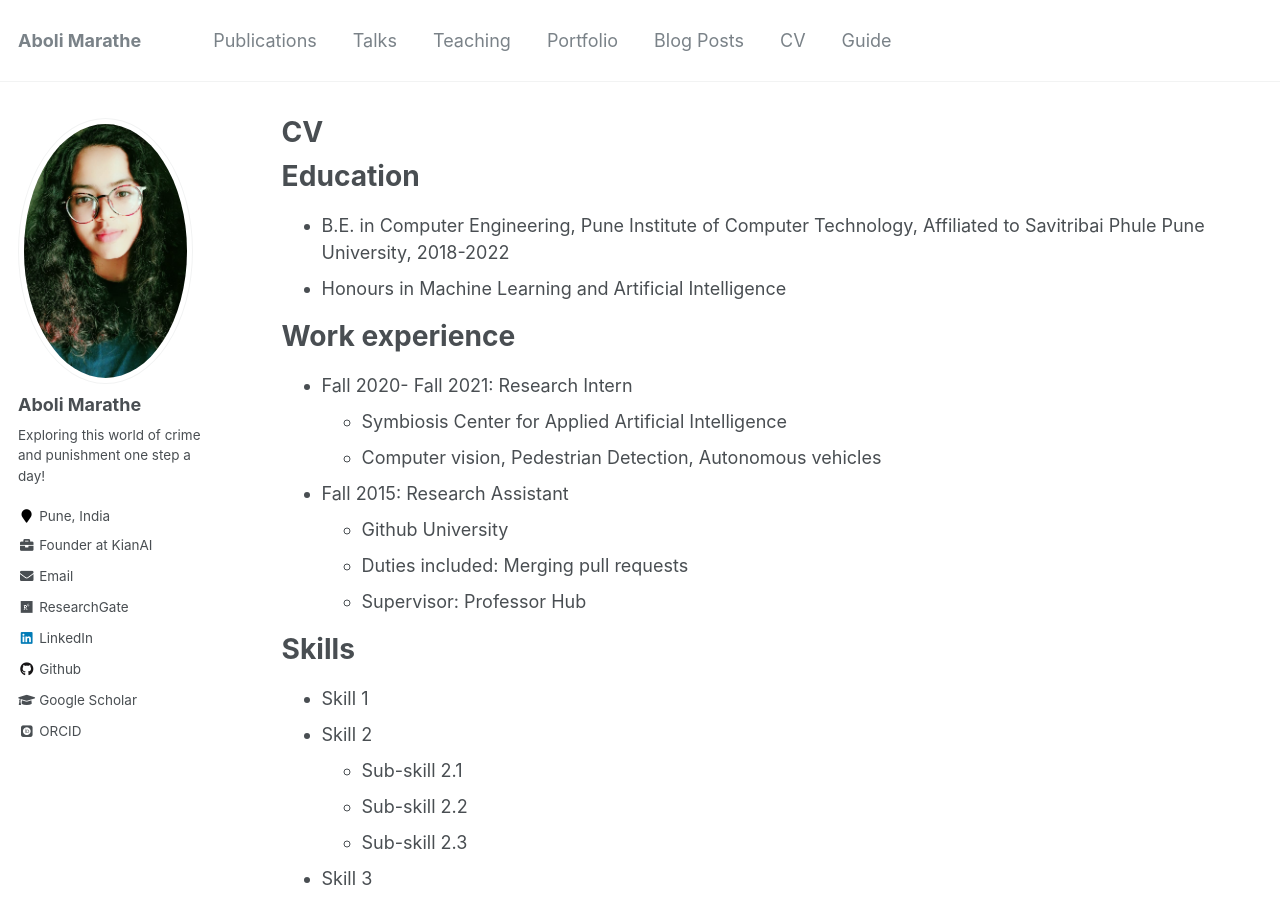
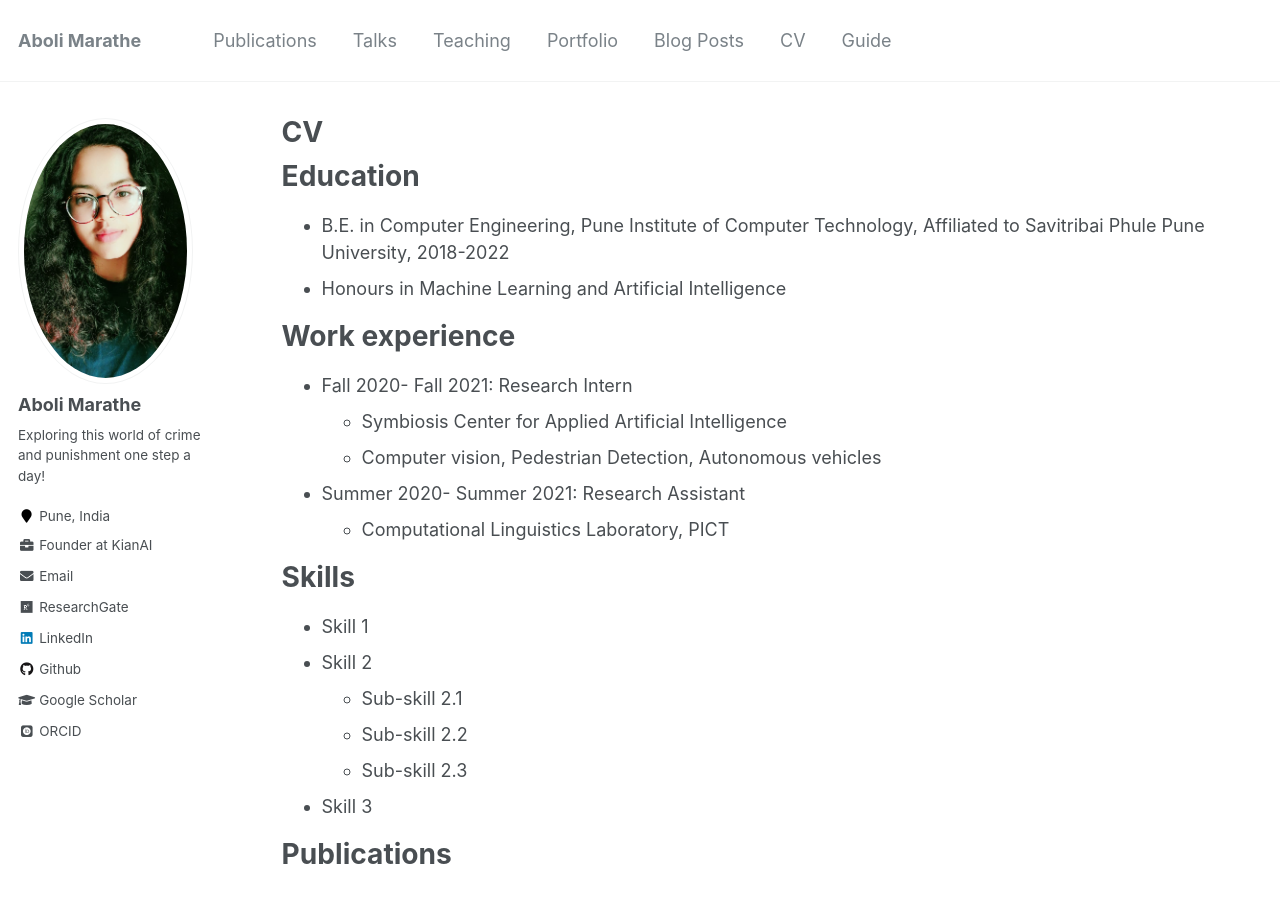
Before and after one commit to Infernolia/Infernolia.github.io, a Jekyll site: the page built from _pages/cv.md, in a window 1280 px wide and 900 px high. Built offline with Jekyll 4.4.1, drawn with Linux system fonts in a browser that asks for light colours; some web fonts are replaced; a file with an impossible date is left out.

Commit message:
Update cv.md

```diff
--- a/_pages/cv.md
+++ b/_pages/cv.md
@@ -21,10 +21,8 @@ Work experience
   * Computer vision, Pedestrian Detection, Autonomous vehicles
 
 
-* Fall 2015: Research Assistant
-  * Github University
-  * Duties included: Merging pull requests
-  * Supervisor: Professor Hub
+* Summer 2020- Summer 2021: Research Assistant
+  * Computational Linguistics Laboratory, PICT
 
 Skills
 ======
```
